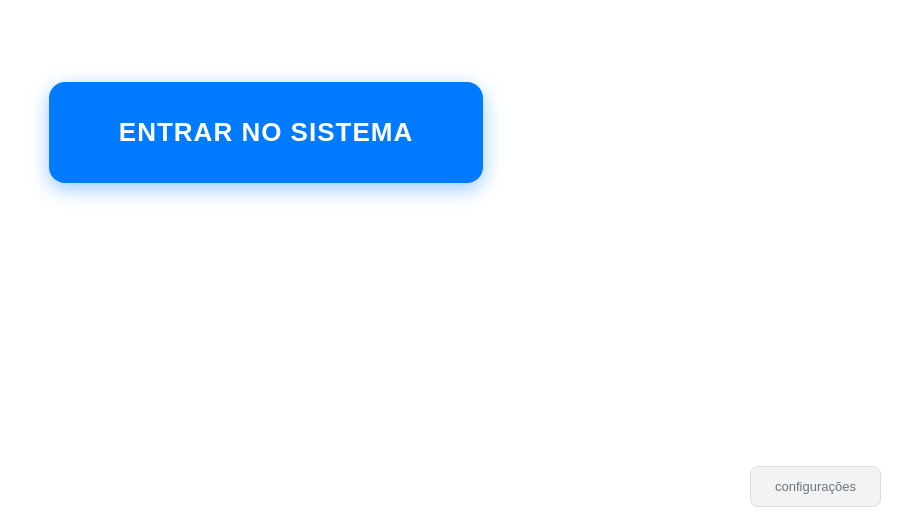
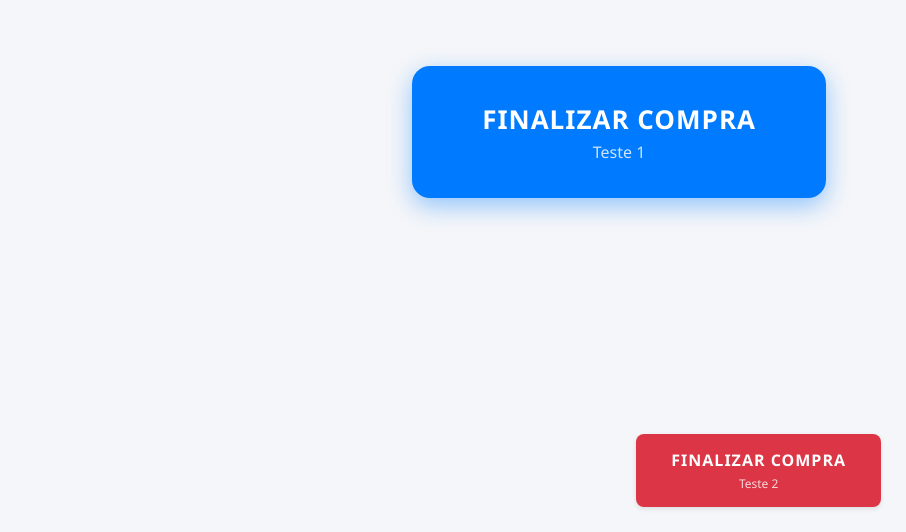
Before and after one commit to Victorhugowille/trabalho_ihc, a plain HTML site: page index.html in a window 1280 px wide. Shown: the part 268-800 px from the top of the page, without its empty margins (374-1280 px from the left). Drawn offline with Linux system fonts and the light colour scheme.

Commit message:
Interface do experimento atualizada: Botões contrastantes

```diff
--- a/index.html
+++ b/index.html
@@ -3,115 +3,161 @@
 <head>
     <meta charset="UTF-8">
     <meta name="viewport" content="width=device-width, initial-scale=1.0">
-    <title>Experimento IHC - Psicologia Experimental</title>
+    <title>Experimento de IHC - Teste Experimental A/B</title>
     <style>
-        /* Estilo Minimalista e Direto */
+        /* Configurações Gerais da Tela */
         body {
             margin: 0;
+            padding: 0;
             height: 100vh;
             display: flex;
             justify-content: center;
             align-items: center;
-            background-color: #ffffff;
+            background-color: #f4f6f9; /* Fundo cinza claro para destaque */
             font-family: 'Segoe UI', Roboto, Helvetica, Arial, sans-serif;
             overflow: hidden;
         }
 
-        #container {
-            text-align: center;
+        /* Container Principal para Posicionamento Absoluto */
+        #interface {
+            position: relative;
+            width: 100%;
+            height: 100%;
         }
 
-        /* Variável A: O "Foco" (Grande, Azul, Centralizado) */
-        #btnA {
-            padding: 35px 70px;
-            font-size: 26px;
-            font-weight: 800;
-            background-color: #007bff;
-            color: white;
+        /* Estilo Base dos Botões (Reset e Comuns) */
+        .btn-exp {
+            display: flex;
+            flex-direction: column; /* Texto e subtítulo empilhados */
+            align-items: center;
+            justify-content: center;
             border: none;
-            border-radius: 16px;
             cursor: pointer;
-            box-shadow: 0 6px 20px rgba(0,123,255,0.4);
-            transition: all 0.2s ease;
+            transition: all 0.2s ease-in-out;
+            text-align: center;
+            font-family: inherit;
+        }
+
+        .btn-exp:active {
+            transform: scale(0.96); /* Efeito de clique */
+        }
+
+        /* Estilo dos Textos dentro do Botão */
+        .btn-title {
+            font-weight: 700;
             text-transform: uppercase;
             letter-spacing: 1px;
         }
 
+        .btn-subtitle {
+            font-weight: 400;
+            margin-top: 4px;
+            opacity: 0.8;
+        }
+
+        /* --- CONFIGURAÇÃO DO BOTÃO A (Azul, Grande, Meio-Direita) --- */
+        #btnA {
+            position: absolute;
+            right: 80px; /* Afastado da borda direita */
+            top: 50%;    /* Centralizado verticalmente */
+            transform: translateY(-50%); /* Ajuste fino do centro */
+
+            background-color: #007bff; /* Azul vibrante */
+            color: white;
+
+            /* Tamanho GRANDE */
+            padding: 35px 70px;
+            border-radius: 18px;
+            box-shadow: 0 8px 25px rgba(0,123,255,0.4); /* Sombra pesada */
+        }
+
         #btnA:hover {
             background-color: #0056b3;
-            transform: translateY(-2px);
+            box-shadow: 0 10px 30px rgba(0,123,255,0.6);
         }
 
-        #btnA:active {
-            transform: scale(0.96);
-        }
+        #btnA .btn-title { font-size: 26px; }
+        #btnA .btn-subtitle { font-size: 16px; }
 
-        /* Variável B: A "Controle" (Pequeno, Cinza, Canto Inferior) */
+
+        /* --- CONFIGURAÇÃO DO BOTÃO B (Vermelho, Médio, Direita-Baixo) --- */
         #btnB {
             position: absolute;
-            bottom: 25px;
-            right: 25px;
-            padding: 12px 24px;
-            font-size: 13px;
-            background-color: #f1f3f4;
-            color: #70757a;
-            border: 1px solid #dadce0;
+            right: 25px;   /* Mais perto da borda */
+            bottom: 25px;  /* No canto inferior */
+
+            background-color: #dc3545; /* Vermelho alerta */
+            color: white;
+
+            /* Tamanho MÉDIO */
+            padding: 15px 35px;
             border-radius: 8px;
-            cursor: pointer;
-            transition: background 0.2s;
+            box-shadow: 0 2px 5px rgba(0,0,0,0.1); /* Sombra leve */
         }
 
         #btnB:hover {
-            background-color: #e8eaed;
+            background-color: #bd2130;
         }
 
-        /* Tela de Sucesso */
+        #btnB .btn-title { font-size: 16px; }
+        #btnB .btn-subtitle { font-size: 12px; }
+
+
+        /* --- Tela de Sucesso Limpa --- */
         #sucesso {
             display: none;
             text-align: center;
-            animation: fadeIn 0.5s ease;
+            animation: fadeIn 0.6s ease;
         }
 
         @keyframes fadeIn {
-            from { opacity: 0; }
-            to { opacity: 1; }
+            from { opacity: 0; transform: translateY(20px); }
+            to { opacity: 1; transform: translateY(0); }
         }
 
-        h1 { color: #202124; font-size: 28px; }
-        p { color: #5f6368; }
+        .check-icon { font-size: 80px; color: #28a745; margin-bottom: 20px; }
+        h1 { color: #333; font-size: 32px; margin: 0; }
+        p { color: #666; font-size: 18px; margin-top: 10px; }
     </style>
 </head>
 <body>
 
     <div id="interface">
-        <button id="btnA" onclick="enviar('A')">Entrar no Sistema</button>
-        <button id="btnB" onclick="enviar('B')">configurações</button>
+        <button id="btnA" class="btn-exp" onclick="enviar('A')">
+            <span class="btn-title">Finalizar Compra</span>
+            <span class="btn-subtitle">Teste 1</span>
+        </button>
+
+        <button id="btnB" class="btn-exp" onclick="enviar('B')">
+            <span class="btn-title">Finalizar Compra</span>
+            <span class="btn-subtitle">Teste 2</span>
+        </button>
     </div>
 
     <div id="sucesso">
-        <div style="font-size: 60px; color: #34a853; margin-bottom: 20px;">✓</div>
-        <h1>Dados registrados!</h1>
-        <p>Sua interação foi enviada para análise estatística.</p>
+        <div class="check-icon">✓</div>
+        <h1>Ação Confirmada</h1>
+        <p>Obrigado por colaborar com a pesquisa de IHC.</p>
     </div>
 
     <script>
+        // CONFIGURAÇÃO DO GOOGLE FORMS
         function enviar(escolha) {
             const FORM_ID = "1FAIpQLSeA-8h7IE_wl4i1lrtlKHdD1Xcj_0mx3IbfDDGjZ3nHhFmmiQ";
-            const ENTRY_ID = "1295212732"; // ID que você me passou
+            const ENTRY_ID = "1295212732"; // Seu ID confirmado
 
             const url = `https://docs.google.com/forms/d/e/${FORM_ID}/formResponse?entry.${ENTRY_ID}=${escolha}&submit=Submit`;
 
-            // Envio silencioso via fetch
+            // Envio silencioso (Fetch com no-cors)
             fetch(url, { mode: 'no-cors' })
-                .then(() => {
-                    document.getElementById('interface').style.display = 'none';
-                    document.getElementById('sucesso').style.display = 'block';
-                })
-                .catch(() => {
-                    // Mesmo que dê erro de CORS, o dado costuma chegar no Google.
-                    document.getElementById('interface').style.display = 'none';
-                    document.getElementById('sucesso').style.display = 'block';
-                });
+                .then(() => finalizar())
+                .catch(() => finalizar()); // Executa mesmo que dê erro de CORS (o dado chega)
+        }
+
+        // Função para trocar de tela
+        function finalizar() {
+            document.getElementById('interface').style.display = 'none';
+            document.getElementById('sucesso').style.display = 'block';
         }
     </script>
 </body>
```
